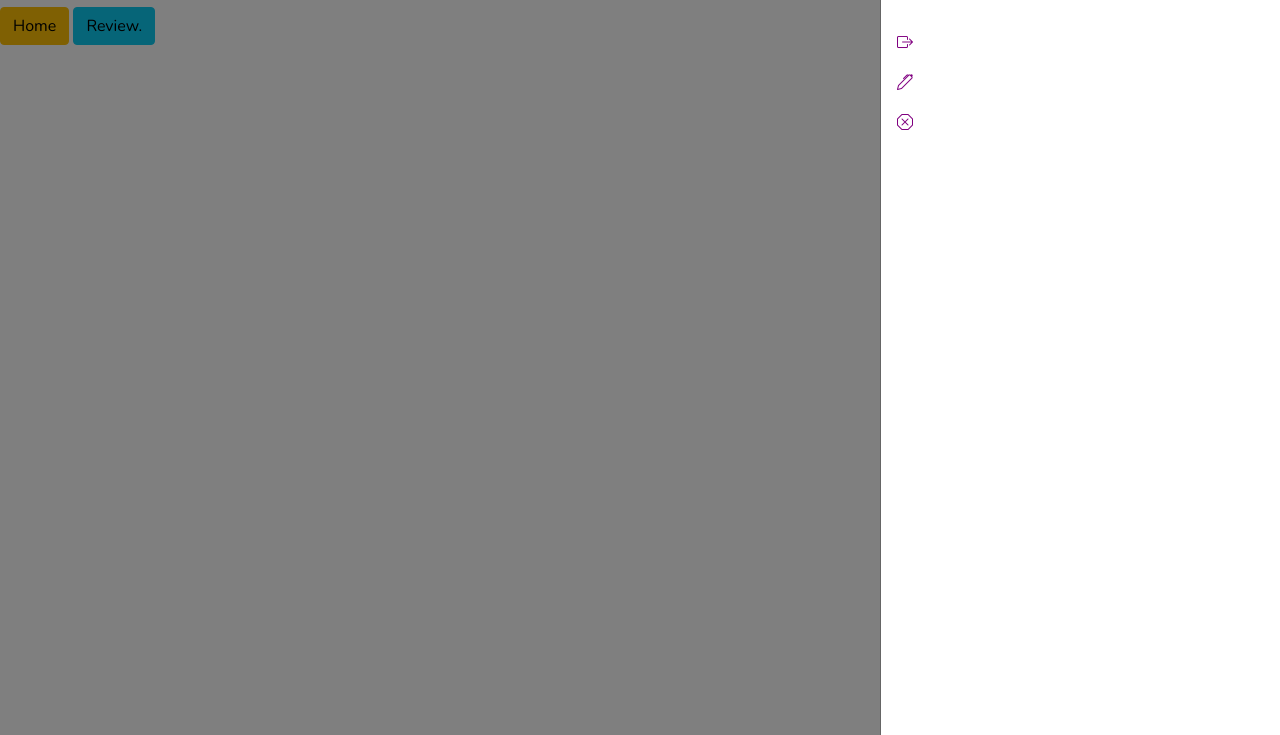
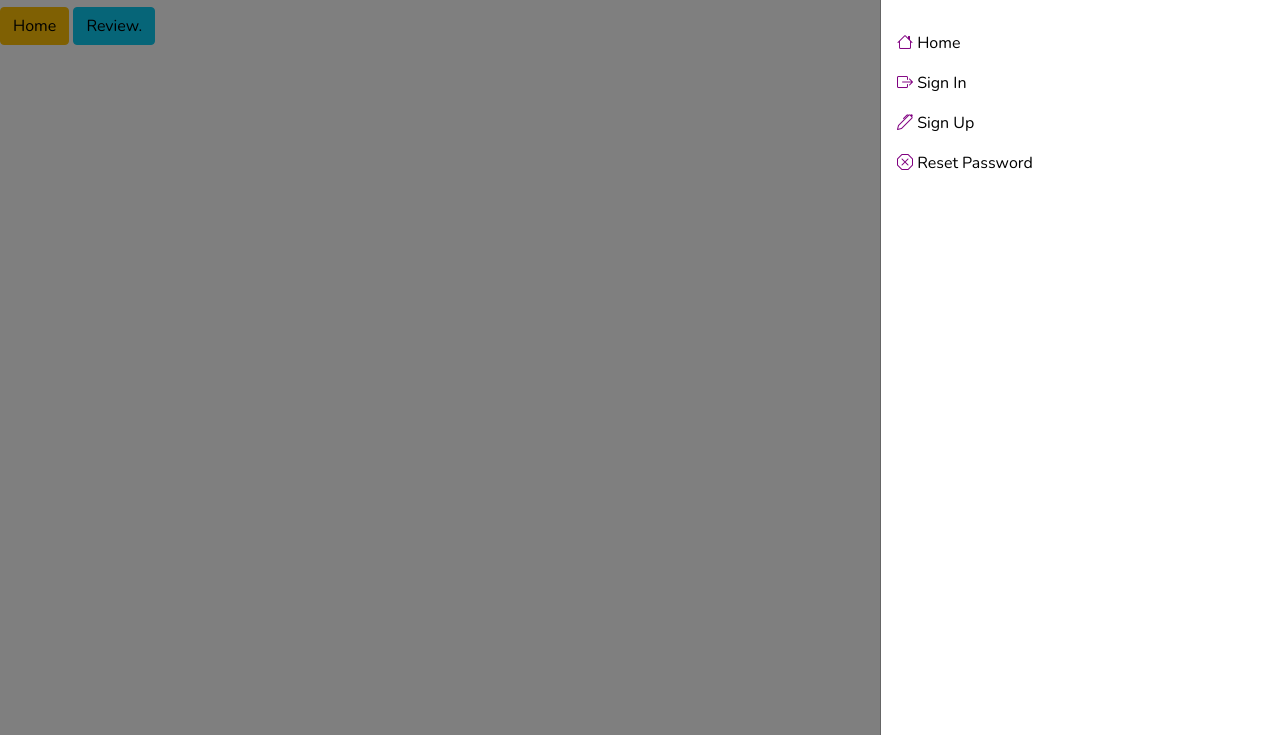
Before and after one commit to kamcho/PT, a Django app: template Exams/templates/Exams/finish_retake.html in a window 1280 px wide, after a click that opens the changed part. Shown: the part 65-800 px from the top of the page. Run offline with Django 4.2, Linux system fonts and the light colour scheme; the template is opened without the code that fills it, so the values that code supplies are empty; parts of the project's set-up code (start-up, migrations or seed data) failed here and were passed over; some libraries are stand-ins or nearby versions; some web fonts are replaced.

Commit message:
revamp 2

```diff
--- a/Users/static/Users/styles.css
+++ b/Users/static/Users/styles.css
@@ -634,7 +634,9 @@ nav{
     background-color:rgba(29, 25, 46, .8);
 
 }
-
+.nav-link{
+  color: #000000 !important;
+}
 .vertical-bar{
     position: fixed;
     width: 150px;
--- a/Users/templates/Users/base.html
+++ b/Users/templates/Users/base.html
@@ -157,6 +157,9 @@
 
         {% else %}
         <li class="nav-item">
+          <a class="nav-link" href="{% url 'home' %}" ><i class="bi bi-house" > </i>Home</a>
+        </li>
+        <li class="nav-item">
           <a class="nav-link" href="{% url 'login' %}" ><i class="bi bi-box-arrow-right" > </i>Sign In</a>
         </li>
         <li class="nav-item">
--- a/Users/urls.py
+++ b/Users/urls.py
@@ -23,6 +23,6 @@ urlpatterns = [
     path('login-Redirect/', LoginRedirect.as_view(), name='redirect'),
     path('Profile-Set-Up/', FinishSetup.as_view(), name='edit-profile'),
     path('Login/', Login.as_view(), name='login'),
-    path('Logout/', auth_views.LogoutView.as_view(template_name='Users/logout.html'), name='logout'),
+    path('Logout/', auth_views.LogoutView.as_view(template_name='Users/logout.html',next_page='/'), name='logout'),
 
 ]
--- a/static/Users/styles.css
+++ b/static/Users/styles.css
@@ -634,7 +634,9 @@ nav{
     background-color:rgba(29, 25, 46, .8);
 
 }
-
+.nav-link{
+  color: #000000 !important;
+}
 .vertical-bar{
     position: fixed;
     width: 150px;
```
Also changed, not shown: Users/templates/Users/landing.html (+11 -11 lines).
